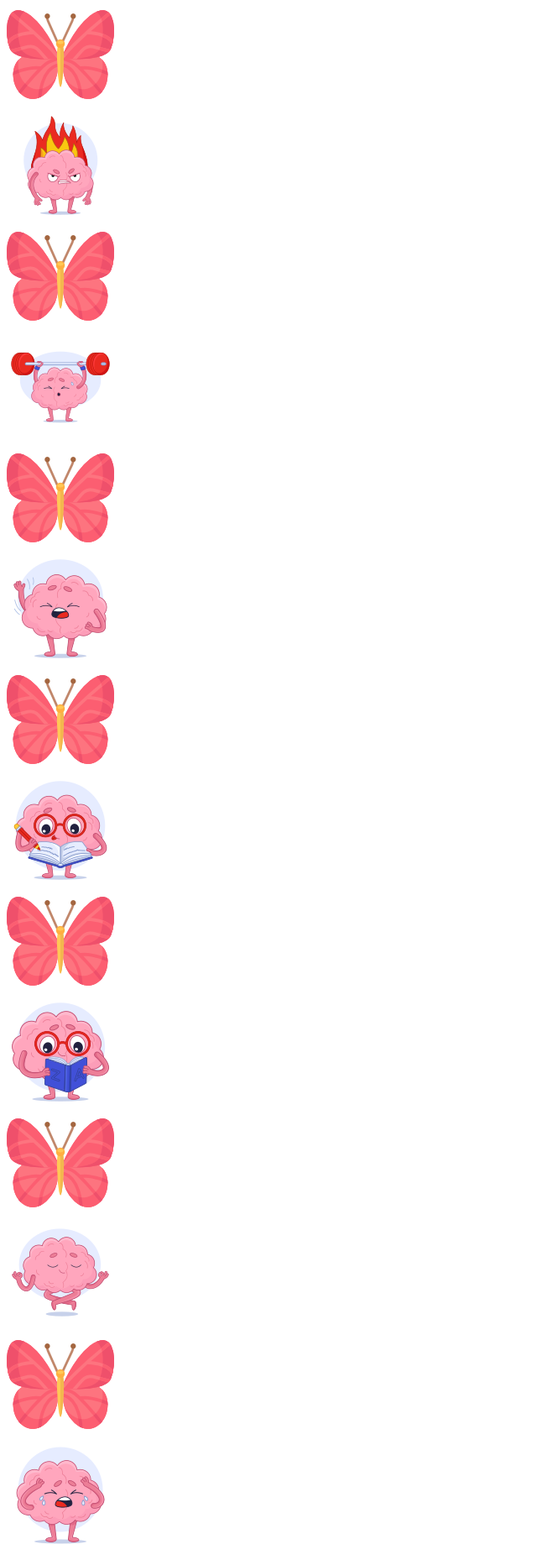
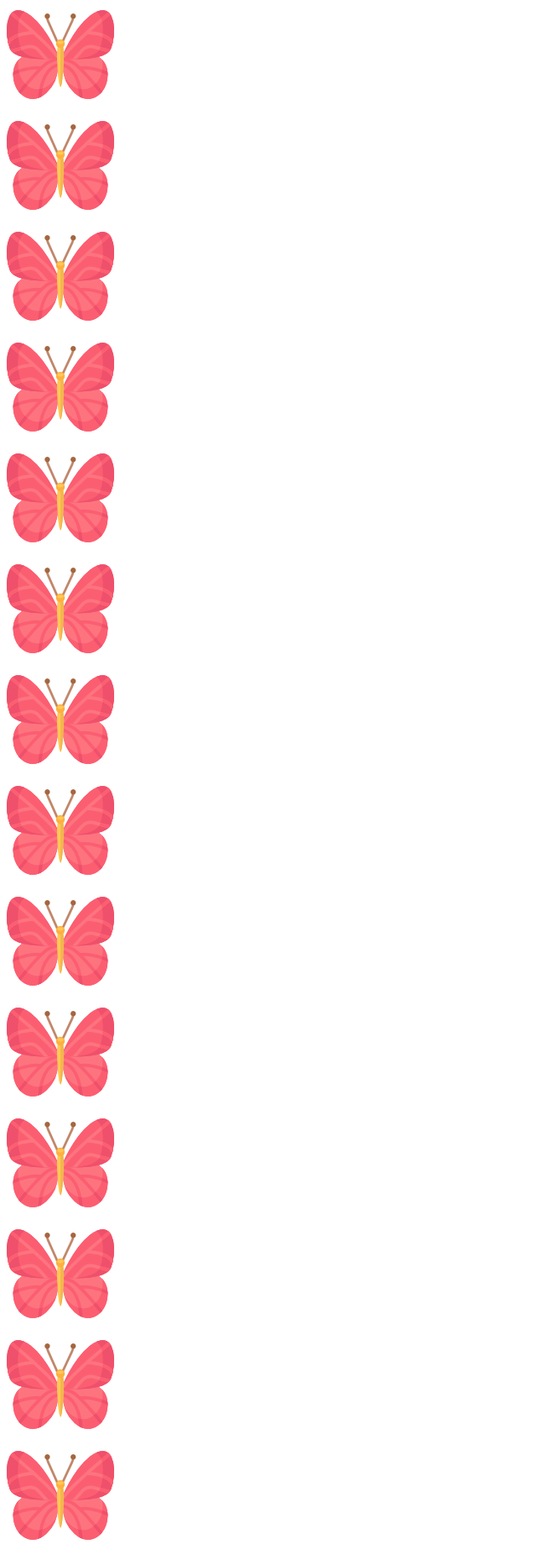
Before and after one commit to Pallavi25Kishore/The-Butterfly-Effect, a React app: page / in a window 1280 px wide. Shown: the part 820-2678 px from the top of the page at 84% size, without its empty margins (0-640 px from the left). Built offline with nearby package versions, Linux system fonts and the light colour scheme; the HTML template or start-up script is replaced by a standard one.

Commit message:
add conditions to ensure that card front is visible intially when no cards are clicked

```diff
--- a/client/src/components/App.jsx
+++ b/client/src/components/App.jsx
@@ -3,18 +3,18 @@ import GameBoard from "./GameBoard.jsx";
 
 const App = () => {
   const tiles = [
-    { src: "/brain-1.png" },
-    { src: "/brain-2.png" },
-    { src: "/brain-3.png" },
-    { src: "/brain-4.png" },
-    { src: "/brain-5.png" },
-    { src: "/brain-6.png" },
-    { src: "/brain-7.png" },
-    { src: "/brain-8.png" },
-    { src: "/brain-9.png" },
-    { src: "/brain-10.png" },
-    { src: "/brain-11.png" },
-    { src: "/brain-12.png" },
+    { src: "/brain-1.png", front: true },
+    { src: "/brain-2.png", front: true },
+    { src: "/brain-3.png", front: true },
+    { src: "/brain-4.png", front: true },
+    { src: "/brain-5.png", front: true },
+    { src: "/brain-6.png", front: true },
+    { src: "/brain-7.png", front: true },
+    { src: "/brain-8.png", front: true },
+    { src: "/brain-9.png", front: true },
+    { src: "/brain-10.png", front: true },
+    { src: "/brain-11.png", front: true },
+    { src: "/brain-12.png", front: true },
   ];
 
   const [currentBoard, setCurrentBoard] = useState([]);
--- a/client/src/components/Tile.jsx
+++ b/client/src/components/Tile.jsx
@@ -3,12 +3,15 @@ import React from "react";
 const Tile = ({ tile, handleCardClick }) => {
   return (
     <div onClick={() => handleCardClick(tile.src)}>
+      {tile.front ? (
         <div className="front" className="border-2 border-black">
           <img src="/butterfly.png"></img>
         </div>
+      ) : (
         <div className="back" className="border-2 border-black">
           <img src={tile.src}></img>
         </div>
+      )}
     </div>
   );
 };
```
Lines whose indentation alone changed are shown as unchanged.
